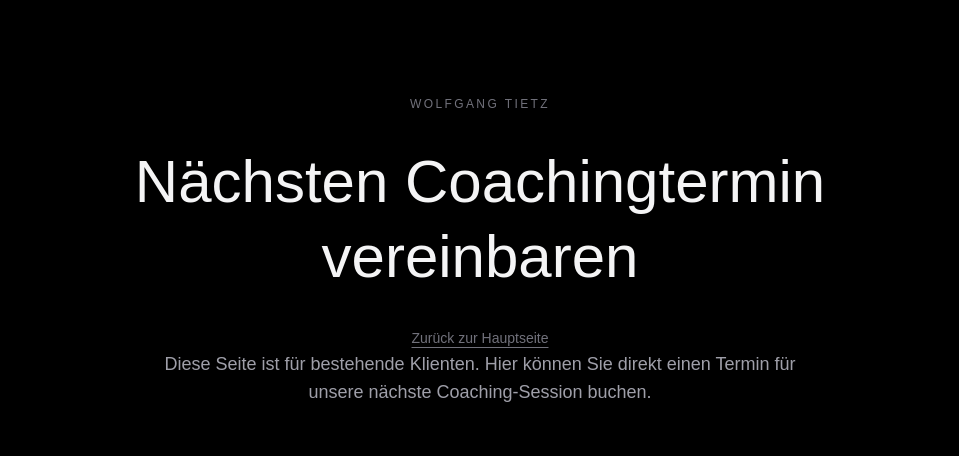
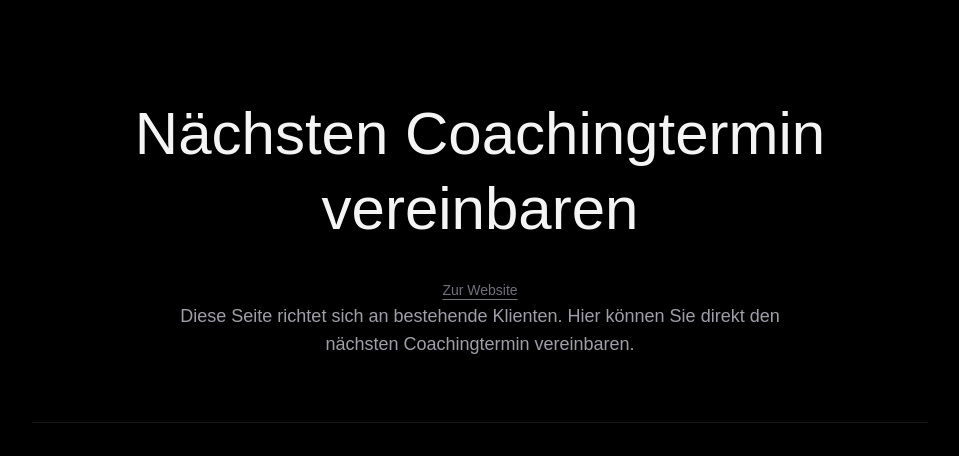
Before and after one commit to wolfgangtietz/coaching-landing, a Next.js app: page /session in a window 1280 px wide. Shown: the top 456 px of the page, without its empty margins (160-1119 px from the left). Built offline with nearby package versions, Linux system fonts and the light colour scheme.

Commit message:
increase booking iframe height

```diff
--- a/app/session/page.tsx
+++ b/app/session/page.tsx
@@ -2,9 +2,6 @@ export default function SessionPage() {
   return (
     <main className="min-h-screen bg-black text-zinc-100 px-6 py-24">
       <section className="max-w-3xl mx-auto text-center">
-        <p className="text-xs tracking-[0.2em] text-zinc-500 uppercase mb-8">
-          Wolfgang Tietz
-        </p>
 
        <h1 className="text-4xl md:text-6xl font-light leading-tight mb-8">
   Nächsten Coachingtermin vereinbaren
@@ -13,19 +10,19 @@ export default function SessionPage() {
   href="/"
   className="text-zinc-500 text-sm underline underline-offset-4 hover:text-zinc-300 transition-colors"
 >
-  Zurück zur Hauptseite
+  Zur Website
 </a>
         <p className="text-zinc-400 text-lg font-light max-w-2xl mx-auto mb-16">
-          Diese Seite ist für bestehende Klienten. Hier können Sie direkt einen
-Termin für unsere nächste Coaching-Session buchen.
+          Diese Seite richtet sich an bestehende Klienten. Hier können Sie direkt
+den nächsten Coachingtermin vereinbaren.
         </p>
       </section>
 
       <section className="max-w-4xl mx-auto border-t border-zinc-900 pt-12">
         <iframe
           src="https://cal.meetergo.com/wolfgangtietz/60-min-coaching"
-          style={{ width: "100%", height: "760px", border: "none" }}
-          title="Coaching Session Booking"
+          style={{ width: "100%", height: "900px", border: "none" }}
+          title="Terminbuchung Coaching"
         />
       </section>
     </main>
```
